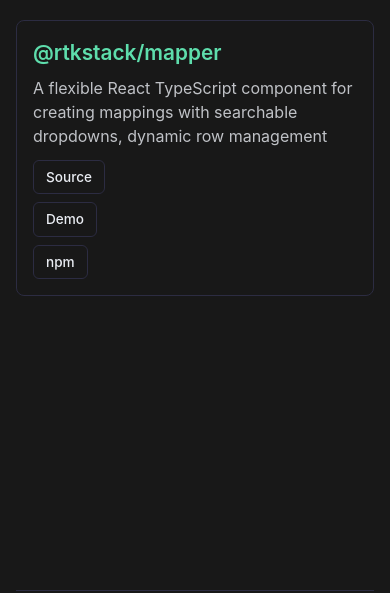
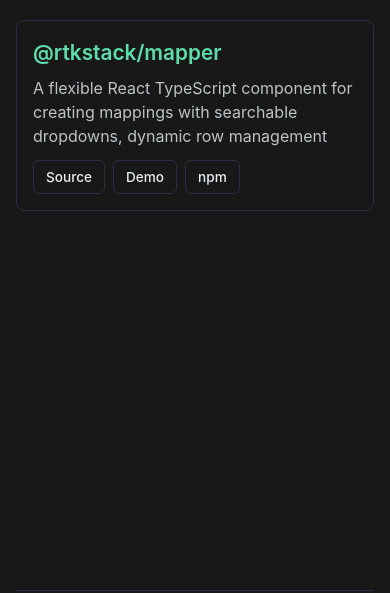
Before and after one commit to ritikrana4/ritikrana.in, an Astro site: page /projects in a window 390 px wide. Shown: the part 179-772 px from the top of the page. Built offline with nearby package versions, Linux system fonts and the light colour scheme; Astro itself is replaced by a stand-in of ours.

```diff
--- a/src/styles/base.css
+++ b/src/styles/base.css
@@ -918,10 +918,10 @@
                 font-size: 1.3rem;
             }
 
-            .project-links {
+            /* .project-links {
                 flex-direction: column;
                 align-items: flex-start;
-            }
+            } */
 
             .project-link {
                 width: fit-content;
```
